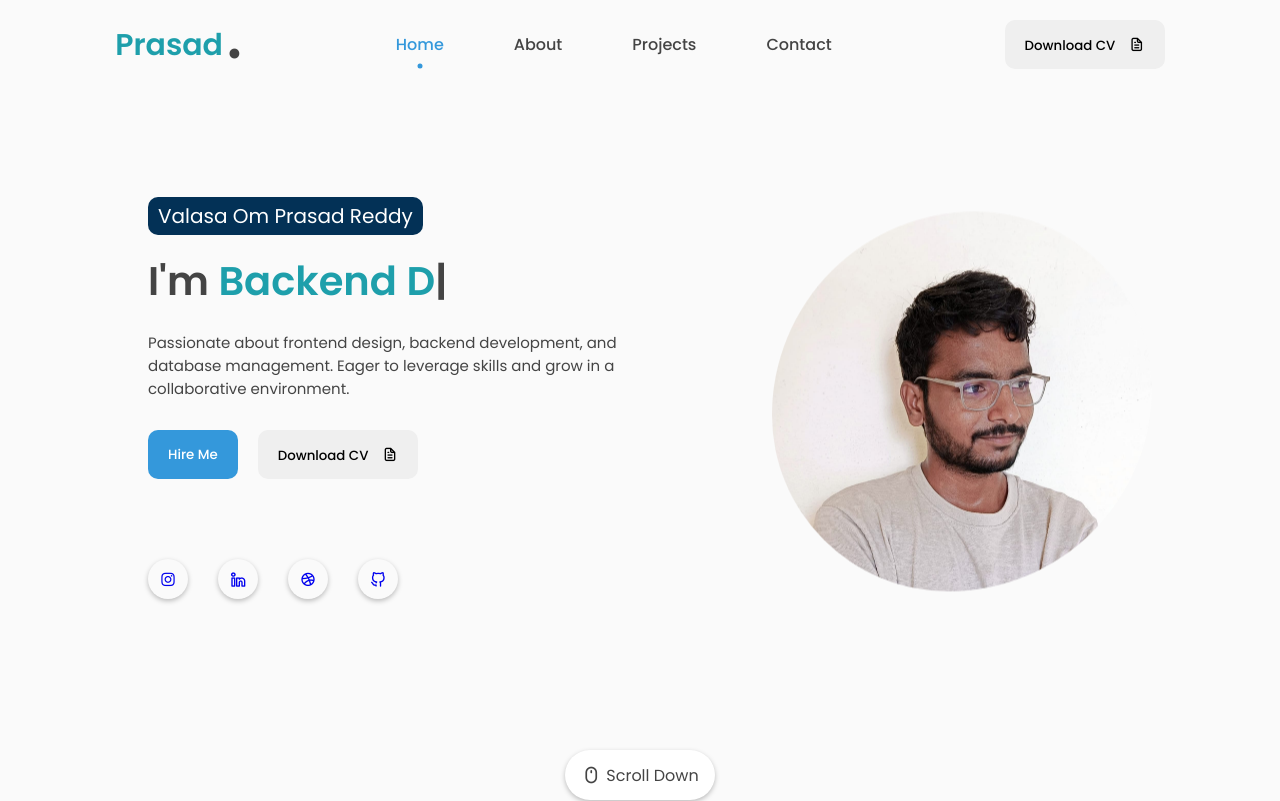
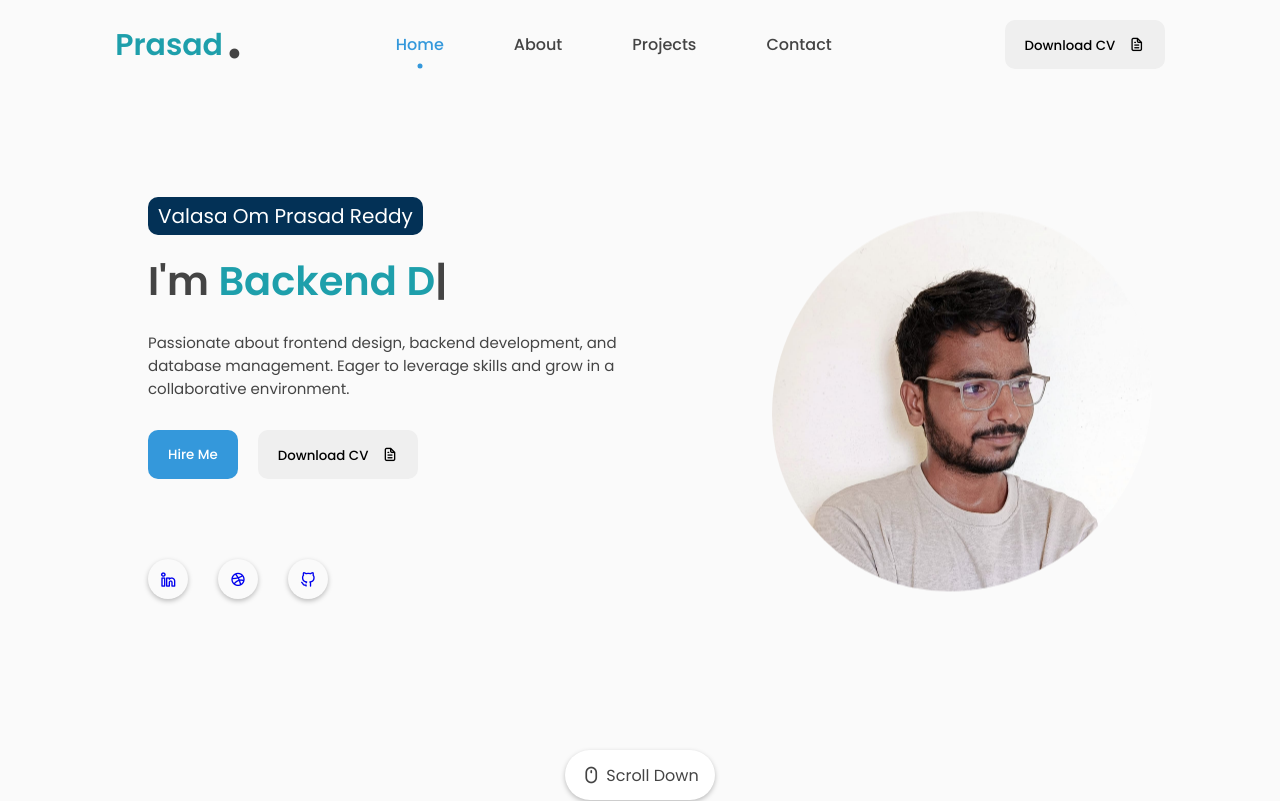
Before and after one commit to prasadreddy9916/python, a plain HTML site: page index.html in a window 1280 px wide. Shown: the top 801 px of the page. Drawn offline with nearby package versions, Linux system fonts and the light colour scheme.

Commit message:
Update index.html

```diff
--- a/index.html
+++ b/index.html
@@ -80,8 +80,7 @@
                   </button>
             </div>
             <div class="social_icons">
-                <a href="#" class="icon" title="Instagram"> <i class="uil uil-instagram"></i>
-                </a>
+
 
                 <a href="https://www.linkedin.com/in/prasad-unique" class="icon" title="Visit Prasad's LinkedIn Profile" target="_blank">
                   <i class="uil uil-linkedin-alt"></i>
```
